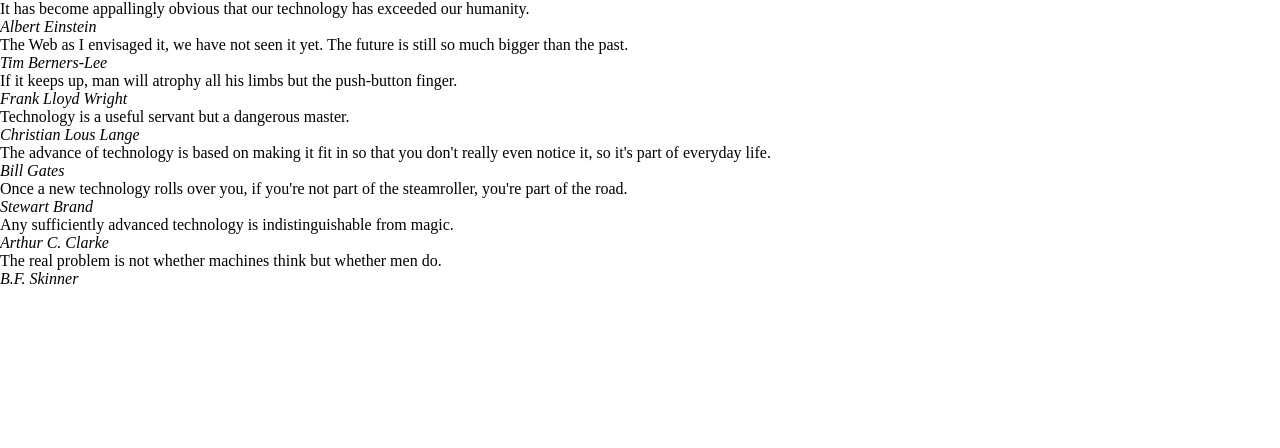
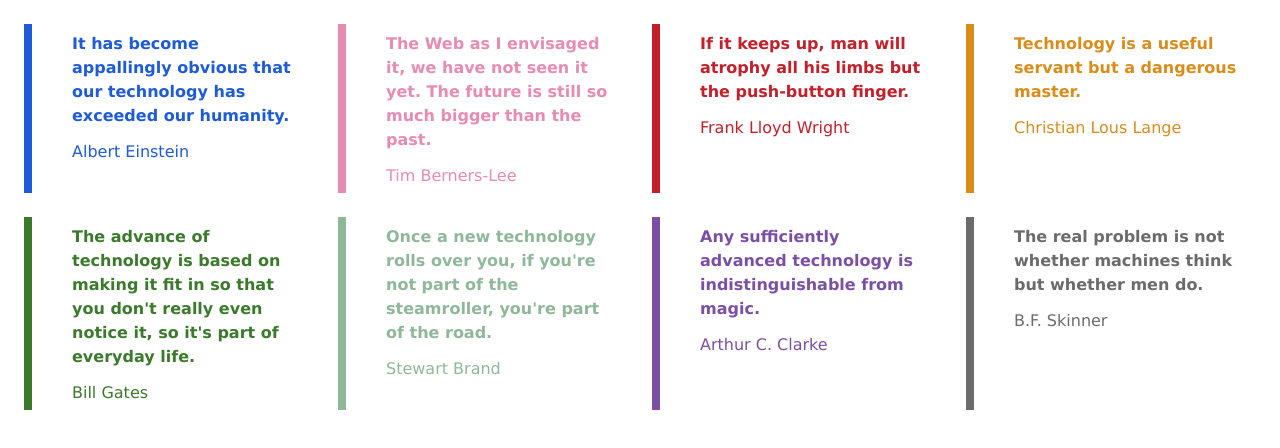
Before and after one commit to Xander-Morisse/webtech, a plain HTML site: page labo-05/citaten/index.html in a window 1280 px wide. Drawn offline with Linux system fonts and the light colour scheme.

Commit message:
labo 5 oef 2 klaar

```diff
--- a/labo-04/dierenasiel/css/stijl.css
+++ b/labo-04/dierenasiel/css/stijl.css
@@ -144,8 +144,8 @@ h2 {
 }
 
 .knop:hover, .kmop:focus{
-            background-color: var(--accent-ink);
-            color: black;
+    background-color: var(--accent-ink);
+    color: black;
 }
 
 footer {
--- a/labo-05/citaten/css/stijl.css
+++ b/labo-05/citaten/css/stijl.css
@@ -6,3 +6,72 @@
 }
 
 /* === your rules === */
+.citaten {
+    padding: 1.5rem;
+    display:flex;
+    flex-wrap: wrap;
+    gap: 1.5rem;
+}
+
+.citaat {
+    flex: 1 1 18rem;
+    padding-top: 0.5rem;
+    padding-bottom: 0.5rem;
+    padding-left: 1rem;
+    padding-right: 1rem;
+    border-left: 0.25rem;
+    p {
+        padding-left: 1.5rem;
+        font-weight: 700;
+        font-family: Verdana, Geneva, Tahoma, sans-serif;
+        line-height: 1.5rem;
+        margin-bottom: 0.875rem;
+    }
+    cite {
+        padding-left: 1.5rem;
+        text-decoration: none;
+        font-weight: 500;
+        font-family: Verdana, Geneva, Tahoma, sans-serif;
+        font-style: normal;
+    }
+}
+
+.blauw {
+    color: #1e5bd8;
+    border-left: 0.5rem solid #1e5bd8;
+}
+
+.roze {
+    color: #e88bb4;
+    border-left: 0.5rem solid #e88bb4;
+}
+
+.rood {
+    color: #c51f2a;
+    border-left: 0.5rem solid #c51f2a;
+}
+
+.oranje {
+    color: #d98c1a;
+    border-left: 0.5rem solid #d98c1a;
+}
+
+.groen {
+    color: #3b7a2a;
+    border-left: 0.5rem solid #3b7a2a;
+}
+
+.salie {
+    color: #8fb89a;
+    border-left: 0.5rem solid #8fb89a;
+}
+
+.paars {
+    color:#7b4fa3;
+    border-left: 0.5rem solid #7b4fa3;
+}
+
+.grijs {
+    color: #6b6b6b;
+    border-left: 0.5rem solid #6b6b6b;
+}
```
Also changed, not shown: labo-05/raster/css/stijl.css (+53 -0 lines).
